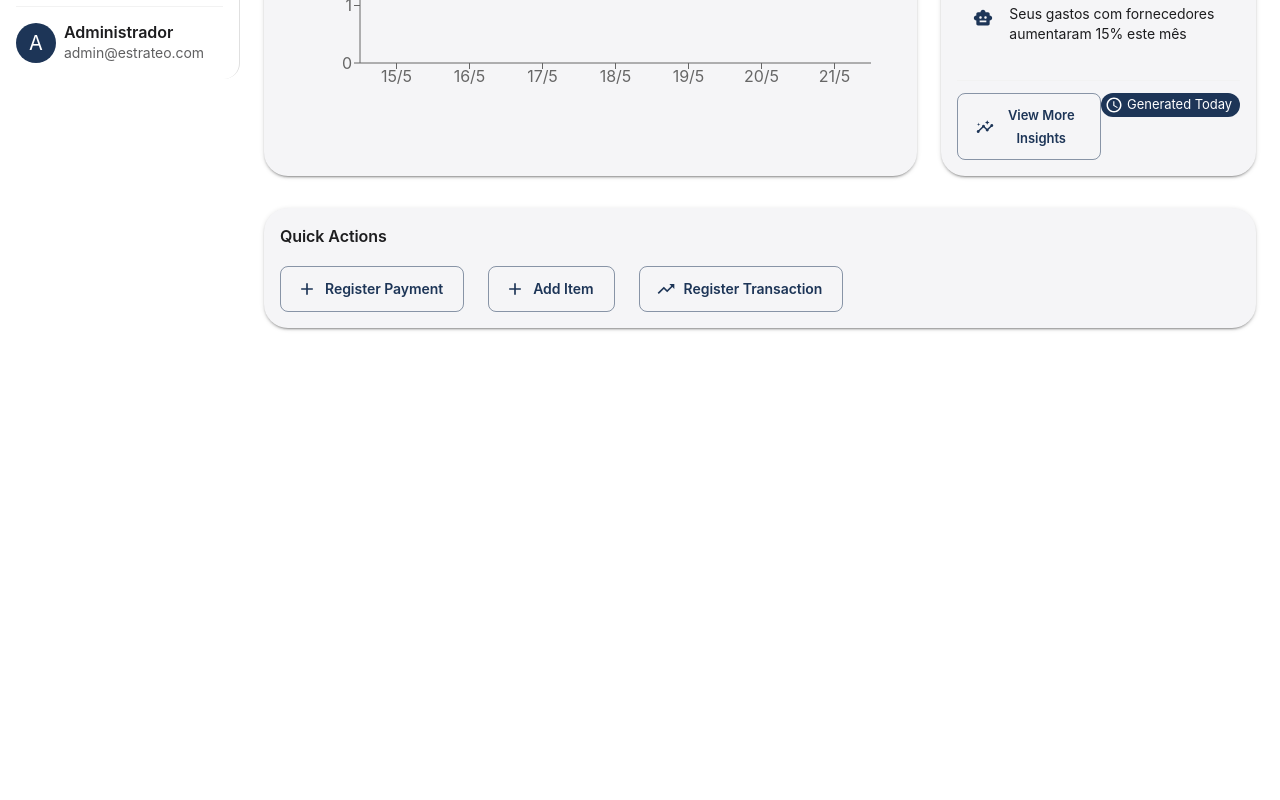
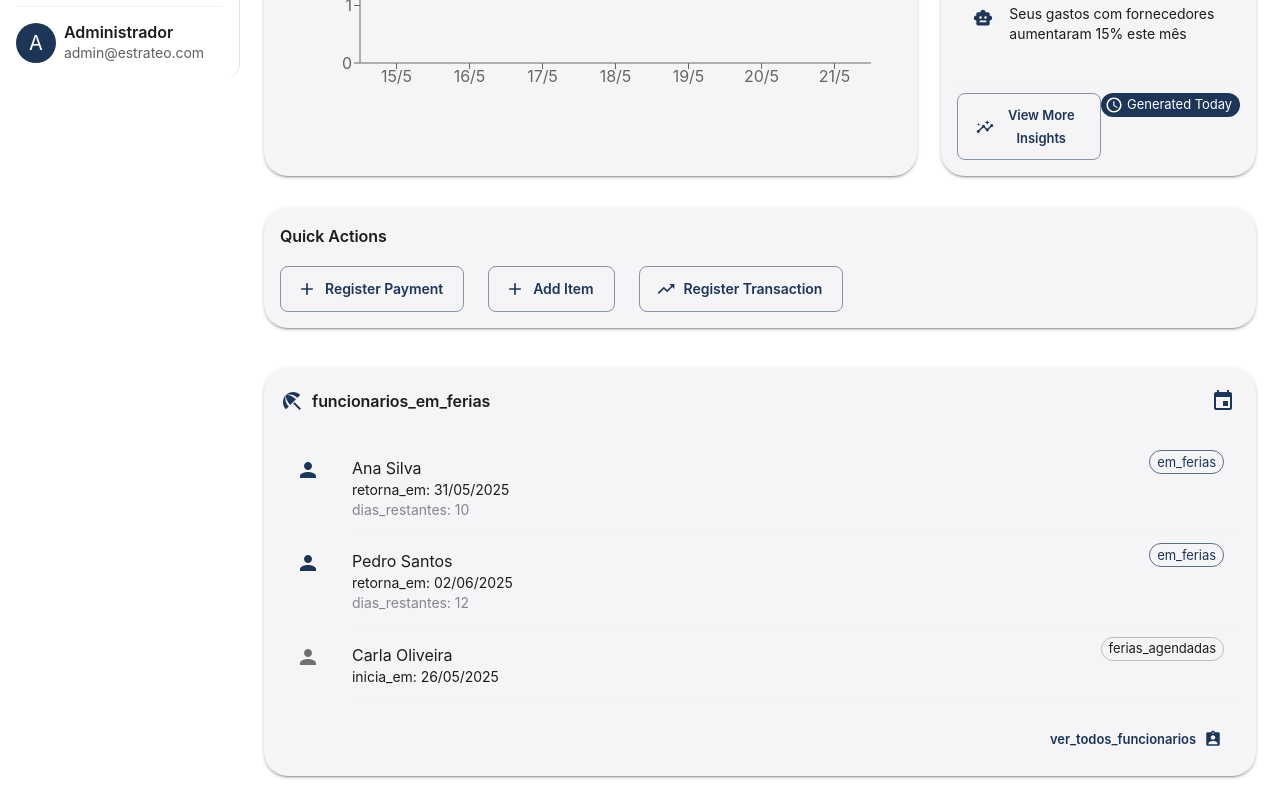
Before and after one commit to gianmateus/estrateoapp, a React (Create React App) app in the folder frontend/: page /dashboard in a window 1280 px wide. Shown: the part 721-1521 px from the top of the page. Before the commit the page ends 1073 px from the top, so only its background shows below. Built offline with nearby package versions, Linux system fonts and the light colour scheme.

Commit message:
Adiciona seção de Funcionários em Férias ao Dashboard

```diff
--- a/frontend/src/locales/pt/translation.json
+++ b/frontend/src/locales/pt/translation.json
@@ -476,5 +476,16 @@
     "valorPago": "Valor Pago",
     "selecioneMes": "Selecione o mês",
     "gerarRelatorio": "Gerar relatório para o contador (PDF)"
-  }
+  },
+
+  "funcionarios_em_ferias": "Funcionários em Férias",
+  "nenhum_funcionario_em_ferias": "Nenhum funcionário em férias no momento",
+  "retorna_em": "Retorna em",
+  "inicia_em": "Inicia em",
+  "dias_restantes": "Dias restantes",
+  "em_ferias": "Em férias",
+  "ferias_agendadas": "Férias agendadas",
+  "ver_todos_funcionarios": "Ver todos os funcionários",
+  "funcionariosFerias": "Em Férias",
+  "funcionariosAtivos": "Ativos"
 }
--- a/frontend/src/pages/Dashboard.tsx
+++ b/frontend/src/pages/Dashboard.tsx
@@ -34,7 +34,13 @@ import {
   SmartToy as AIIcon,
   SmartToy,
   Insights as InsightsIcon,
-  PictureAsPdf as PdfIcon
+  PictureAsPdf as PdfIcon,
+  Receipt as ReceiptIcon,
+  Payments as PaymentsIcon,
+  AssignmentInd as AssignmentIndIcon,
+  BeachAccess as BeachAccessIcon,
+  Event as EventIcon,
+  Person as PersonIcon,
 } from '@mui/icons-material';
 import { useNavigate } from 'react-router-dom';
 import { useAuth } from '../contexts/AuthContext';
@@ -88,6 +94,15 @@ interface ChartDataItem {
   expenses: number;
 }
 
+// Interface para funcionários em férias
+interface FuncionarioFerias {
+  id: string;
+  nome: string;
+  dataInicio: string;
+  dataFim: string;
+  diasRestantes: number;
+}
+
 const Dashboard: React.FC = () => {
   const { t } = useTranslation();
   const navigate = useNavigate();
@@ -127,6 +142,9 @@ const Dashboard: React.FC = () => {
     message: '',
     severity: 'success' as 'success' | 'error' | 'info' | 'warning'
   });
+
+  const [funcionariosEmFerias, setFuncionariosEmFerias] = useState<FuncionarioFerias[]>([]);
+  const [carregandoFerias, setCarregandoFerias] = useState<boolean>(false);
 
   // Fetch data from the dashboard API endpoint
   // Buscar dados do endpoint da API do dashboard
@@ -312,6 +330,62 @@ const Dashboard: React.FC = () => {
 
   const handleCloseSnackbar = () => {
     setSnackbar({ ...snackbar, open: false });
+  };
+
+  // Buscar funcionários em férias
+  useEffect(() => {
+    const fetchFuncionariosEmFerias = async () => {
+      setCarregandoFerias(true);
+      try {
+        // Simulação de chamada à API
+        await new Promise(resolve => setTimeout(resolve, 600));
+
+        // Dados simulados de funcionários em férias
+        const mockFuncionariosFerias: FuncionarioFerias[] = [
+          {
+            id: '1',
+            nome: 'Ana Silva',
+            dataInicio: new Date(Date.now() - 5 * 24 * 60 * 60 * 1000).toISOString(), // 5 dias atrás
+            dataFim: new Date(Date.now() + 10 * 24 * 60 * 60 * 1000).toISOString(), // 10 dias no futuro
+            diasRestantes: 10
+          },
+          {
+            id: '2',
+            nome: 'Pedro Santos',
+            dataInicio: new Date(Date.now() - 2 * 24 * 60 * 60 * 1000).toISOString(), // 2 dias atrás
+            dataFim: new Date(Date.now() + 12 * 24 * 60 * 60 * 1000).toISOString(), // 12 dias no futuro
+            diasRestantes: 12
+          },
+          {
+            id: '3',
+            nome: 'Carla Oliveira',
+            dataInicio: new Date(Date.now() + 5 * 24 * 60 * 60 * 1000).toISOString(), // 5 dias no futuro
+            dataFim: new Date(Date.now() + 20 * 24 * 60 * 60 * 1000).toISOString(), // 20 dias no futuro
+            diasRestantes: 0 // Ainda não começou
+          }
+        ];
+
+        setFuncionariosEmFerias(mockFuncionariosFerias);
+      } catch (error) {
+        console.error('Erro ao buscar funcionários em férias:', error);
+      } finally {
+        setCarregandoFerias(false);
+      }
+    };
+
+    fetchFuncionariosEmFerias();
+  }, []);
+
+  // Formatar data
+  const formatarData = (dataString: string): string => {
+    return new Date(dataString).toLocaleDateString('pt-BR');
+  };
+
+  // Verificar se as férias já começaram
+  const feriasJaComecaram = (dataInicio: string): boolean => {
+    const hoje = new Date();
+    const inicio = new Date(dataInicio);
+    return inicio <= hoje;
   };
 
   // Show loading indicator while data is being fetched
@@ -628,6 +702,88 @@ const Dashboard: React.FC = () => {
         </Grid>
       </Grid>
 
+      {/* Seção de Funcionários em Férias */}
+      <Grid container spacing={3} sx={{ mt: 2 }}>
+        <Grid item xs={12}>
+          <Paper elevation={2} sx={{ p: 2, borderRadius: 2 }}>
+            <Box sx={{ display: 'flex', justifyContent: 'space-between', alignItems: 'center', mb: 2 }}>
+              <Box sx={{ display: 'flex', alignItems: 'center' }}>
+                <BeachAccessIcon color="primary" sx={{ mr: 1 }} />
+                <Typography variant="h6">{t('funcionarios_em_ferias')}</Typography>
+              </Box>
+              <IconButton
+                size="small"
+                color="primary"
+                onClick={() => navigate('/funcionarios/time-vacations')}
+              >
+                <EventIcon />
+              </IconButton>
+            </Box>
+
+            {carregandoFerias ? (
+              <Box sx={{ display: 'flex', justifyContent: 'center', p: 2 }}>
+                <CircularProgress size={24} />
+              </Box>
+            ) : funcionariosEmFerias.length === 0 ? (
+              <Typography variant="body2" color="text.secondary" sx={{ p: 2, textAlign: 'center' }}>
+                {t('nenhum_funcionario_em_ferias')}
+              </Typography>
+            ) : (
+              <List sx={{ width: '100%' }}>
+                {funcionariosEmFerias.map((funcionario) => (
+                  <React.Fragment key={funcionario.id}>
+                    <ListItem alignItems="flex-start">
+                      <ListItemIcon>
+                        <PersonIcon color={feriasJaComecaram(funcionario.dataInicio) ? "primary" : "action"} />
+                      </ListItemIcon>
+                      <ListItemText
+                        primary={funcionario.nome}
+                        secondary={
+                          <React.Fragment>
+                            <Typography
+                              component="span"
+                              variant="body2"
+                              color="text.primary"
+                            >
+                              {feriasJaComecaram(funcionario.dataInicio) ?
+                                t('retorna_em') : t('inicia_em')}: {formatarData(feriasJaComecaram(funcionario.dataInicio) ?
+                                  funcionario.dataFim : funcionario.dataInicio)}
+                            </Typography>
+                            {feriasJaComecaram(funcionario.dataInicio) && (
+                              <Typography component="span" variant="body2" sx={{ display: 'block' }}>
+                                {t('dias_restantes')}: {funcionario.diasRestantes}
+                              </Typography>
+                            )}
+                          </React.Fragment>
+                        }
+                      />
+                      <Chip
+                        label={feriasJaComecaram(funcionario.dataInicio) ? t('em_ferias') : t('ferias_agendadas')}
+                        color={feriasJaComecaram(funcionario.dataInicio) ? "primary" : "default"}
+                        size="small"
+                        variant="outlined"
+                      />
+                    </ListItem>
+                    <Divider variant="inset" component="li" />
+                  </React.Fragment>
+                ))}
+              </List>
+            )}
+
+            <Box sx={{ display: 'flex', justifyContent: 'flex-end', mt: 1 }}>
+              <Button
+                size="small"
+                color="primary"
+                endIcon={<AssignmentIndIcon />}
+                onClick={() => navigate('/funcionarios')}
+              >
+                {t('ver_todos_funcionarios')}
+              </Button>
+            </Box>
+          </Paper>
+        </Grid>
+      </Grid>
+
       {/* Snackbar de notificação */}
       <Snackbar
         open={snackbar.open}
```
